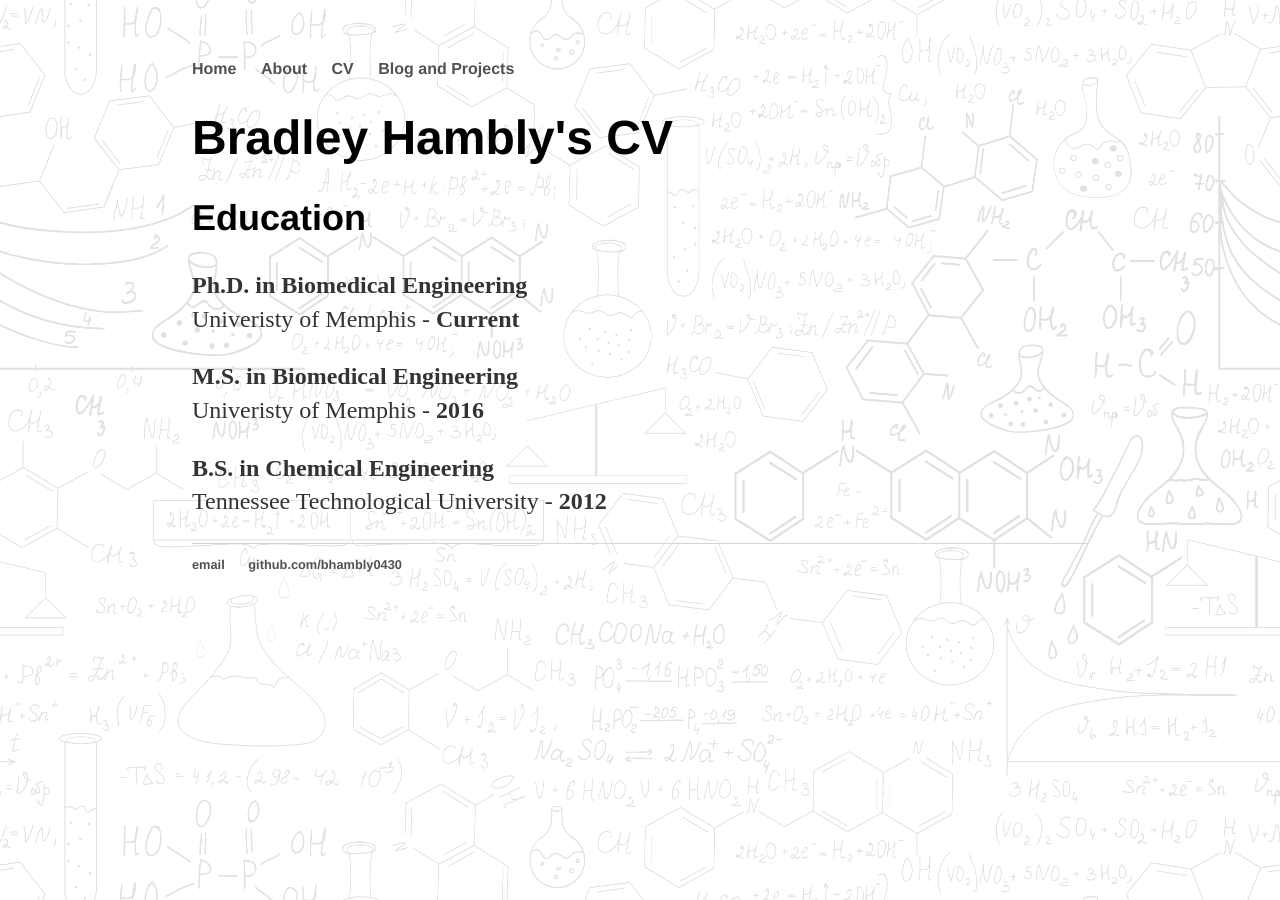
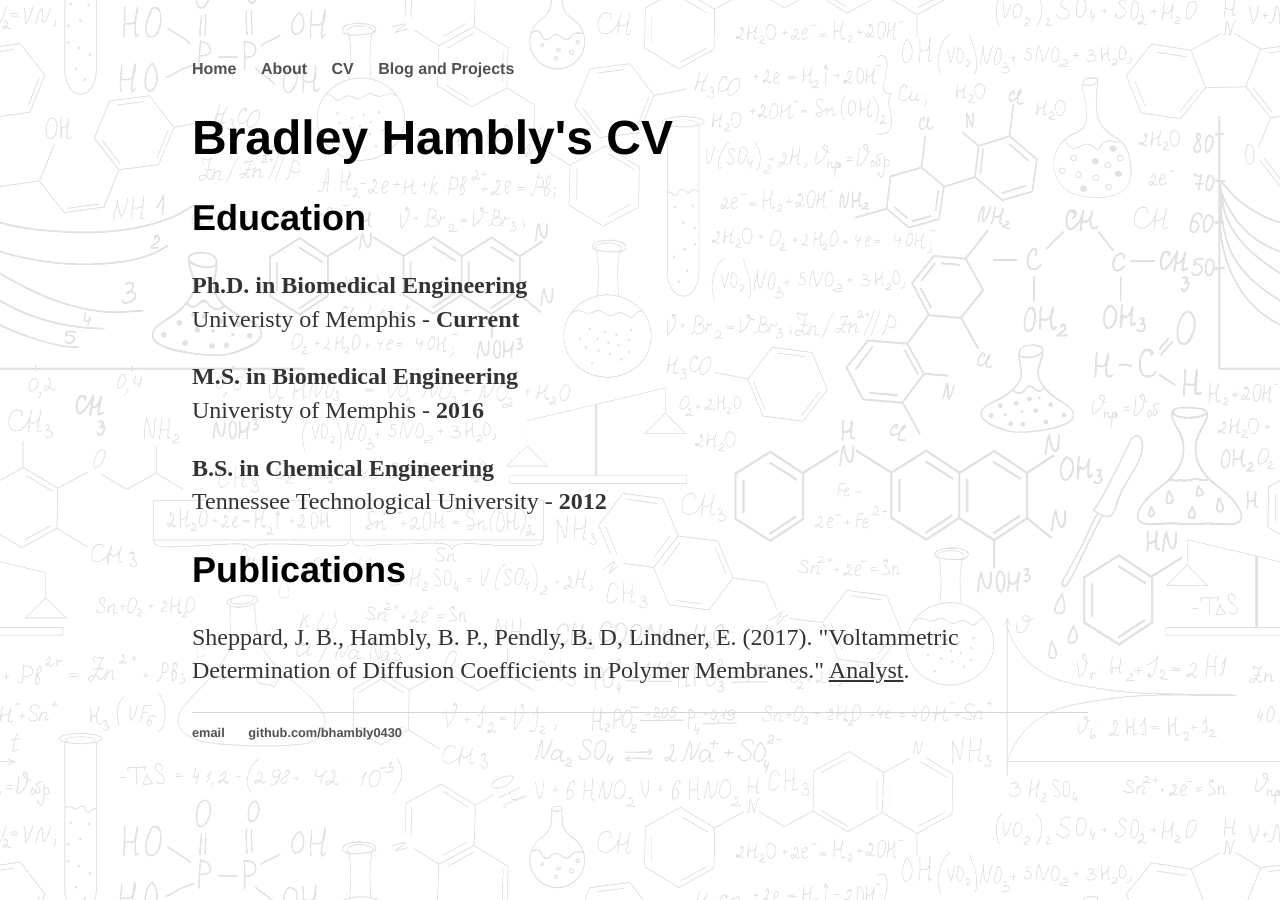
Before and after one commit to bhambly0430/bhambly0430.github.io, a Jekyll site: the page built from CV/index.html, in a window 1280 px wide. Built offline with Jekyll 4.4.1, drawn with Linux system fonts in a browser that asks for light colours.

Commit message:
Update index.html

```diff
--- a/CV/index.html
+++ b/CV/index.html
@@ -14,4 +14,8 @@
 <p><b>B.S. in Chemical Engineering</b></br>
 Tennessee Technological University - <b>2012</b>
 </p>
+<h2>Publications</h2>
+<p>
+  Sheppard, J. B., Hambly, B. P., Pendly, B. D, Lindner, E. (2017). "Voltammetric Determination of Diffusion Coefficients in Polymer Membranes." <u>Analyst</u>.
+</p>
 </div><!-- /.blurb -->
```
